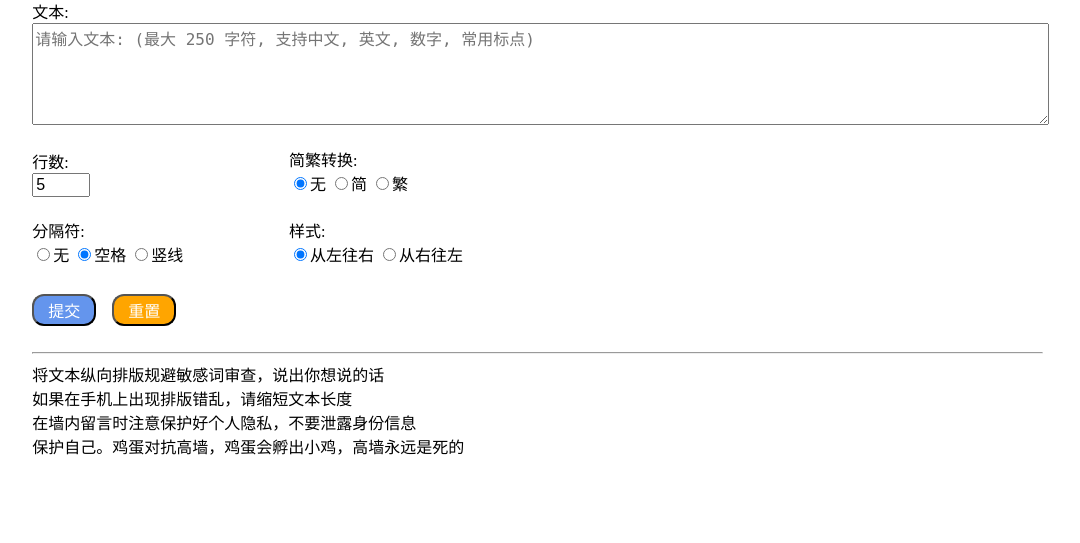
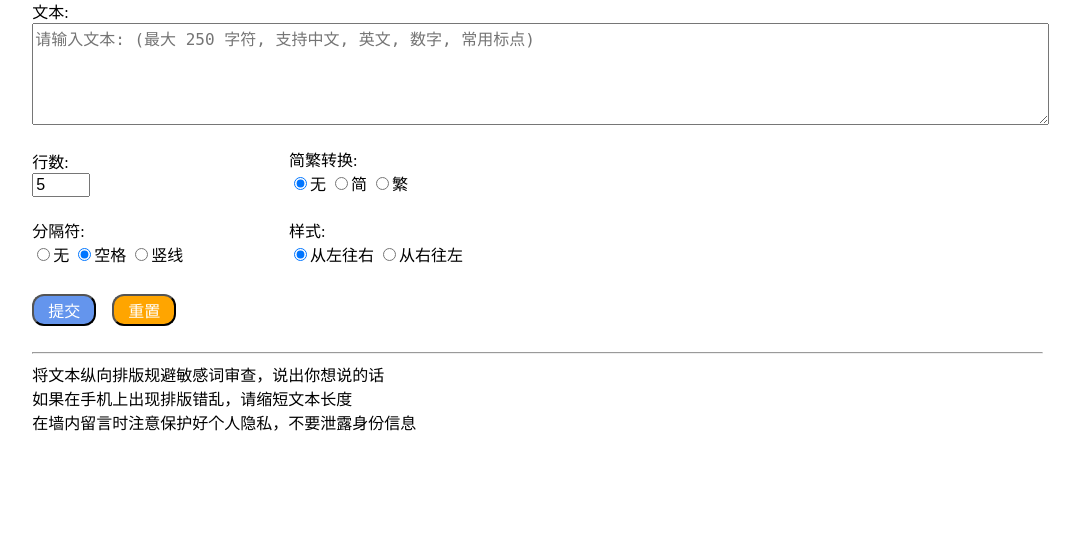
Before and after one commit to justsweetpotato/potato-search, a Django app: page /tools/obelisk/ in a window 1280 px wide. Shown: the part 88-631 px from the top of the page, without its empty margins (39-1119 px from the left). Run offline with Django 3.2, Linux system fonts and the light colour scheme.

Commit message:
update text

```diff
--- a/tools/templates/obelisk.html
+++ b/tools/templates/obelisk.html
@@ -129,7 +129,6 @@
                 将文本纵向排版规避敏感词审查，说出你想说的话<br>
                 如果在手机上出现排版错乱，请缩短文本长度<br>
                 在墙内留言时注意保护好个人隐私，不要泄露身份信息<br>
-                保护自己。鸡蛋对抗高墙，鸡蛋会孵出小鸡，高墙永远是死的<br>
             </span>
         {% endif %}
     </div>
```
